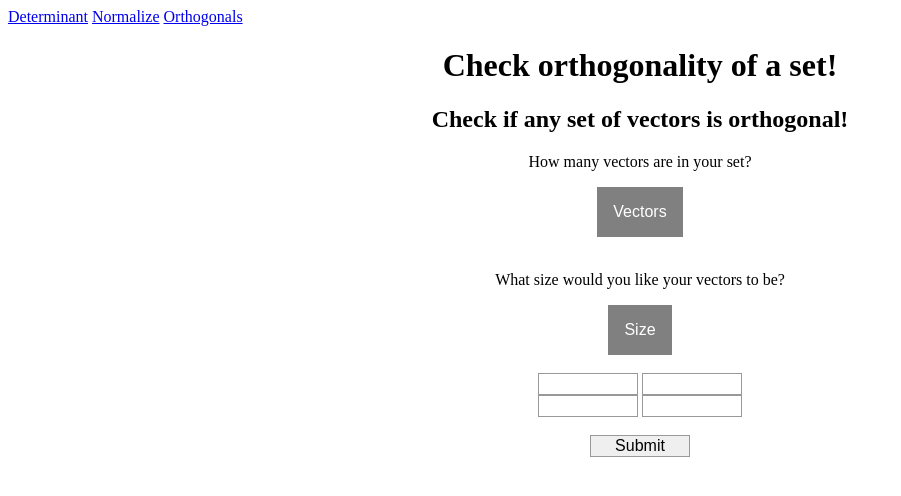
After one commit to caseyjohn47/Determinant, a Flask app: page /orthogonals in a window 1280 px wide. The commit adds this page. Shown: the top 496 px of the page, without its empty margins (0-901 px from the left). Run offline with Flask 2, Linux system fonts and the light colour scheme.

Commit message:
Check orthogonality

```diff
--- a/app/routes.py
+++ b/app/routes.py
@@ -83,10 +83,64 @@ def normalize_set():
             valid = False
     if (valid):
         normal = main.normalize_set(matrix)
-        result = "The determinant is " + str(normal)
+        result = "The normalized set is " + str(normal)
     elif (zero_vector):
         result = "The zero vector can't be normalized"
     else:
         result = "Input was invalid. Please try again."
         valid = False
     return render_template("normalize.html", title='Normalize', size=size, vectors=vectors, matrix=matrix, result=result, valid=valid, normal=normal)
+
+
+    # default orthogonals page
+@app.route('/orthogonals', methods=['GET', 'POST'])
+def orthogonals():
+    size = 2
+    vectors = 2
+    return render_template("orthogonals.html", title='Orthogonals', size=size, vectors=vectors)
+
+
+# resize normalize page
+@app.route('/orthogonals/<int:size>/<int:vectors>', methods=['GET', 'POST'])
+def ortho_size(size, vectors):
+    return render_template("orthogonals.html", title='Orthogonals', size=size, vectors=vectors)
+
+
+# Handle the normalize function
+@app.route('/check-ortho', methods=['GET', 'POST'])
+def check_orthogonal():
+    vectors = int(request.form.get('vectors'))
+    size = int(request.form.get('size'))
+    valid = True
+    zero_vector = False
+    result = ""
+    matrix = [[0 for j in range(size)] for k in range(vectors)]
+    normal = []
+    for x in range(vectors):
+        not_zero_check = False
+        for y in range(size):
+            row = str(y)
+            col = str(x)
+            id = row + "_" + col
+            try:
+                int(request.form.get(id))
+                matrix[x][y] = int(request.form.get(id))
+                if matrix[x][y] != 0:
+                    not_zero_check = True
+            except ValueError:
+                valid = False
+                matrix[x][y] = 0
+        if not not_zero_check:
+            zero_vector = True
+            valid = False
+    if (valid):
+        if (main.is_orthogonal_set(matrix)):
+            result = "The set is orthogonal!"
+        else:
+            result = "The set is not orthogonal!"
+    elif (zero_vector):
+        result = "The zero vector can't be normalized."
+    else:
+        result = "Input was invalid. Please try again."
+        valid = False
+    return render_template("orthogonals.html", title='Orthogonals', size=size, vectors=vectors, matrix=matrix, result=result, valid=valid, normal=normal)
--- a/app/templates/base.html
+++ b/app/templates/base.html
@@ -10,6 +10,7 @@
     <body>
         <a href="{{ url_for('index') }}">Determinant</a>
         <a href="{{ url_for('normalize') }}">Normalize</a>
+        <a href="{{ url_for('orthogonals') }}">Orthogonals</a>
         {% with messages = get_flashed_messages() %}
         {% if messages %}
         <ul>
--- /dev/null
+++ b/app/templates/orthogonals.html
@@ -0,0 +1,60 @@
+{% extends "base.html" %}
+
+{% block content %}
+    <h1>Check orthogonality of a set!</h1>
+    <h2>Check if any set of vectors is orthogonal! </h2>
+
+    <p>How many vectors are in your set?</p>
+    <div class="dropdown">
+        <button class="dropbtn">Vectors</button>
+        <div class="dropdown-content">
+          <a href="{{ url_for('ortho_size', size = size, vectors = 2) }}">1</a>
+          <a href="{{ url_for('ortho_size', size = size, vectors = 2) }}">2</a>
+          <a href="{{ url_for('ortho_size', size = size, vectors = 3) }}">3</a>
+          <a href="{{ url_for('ortho_size', size = size, vectors = 4) }}">4</a>
+          <a href="{{ url_for('ortho_size', size = size, vectors = 5) }}">5</a>
+          <a href="{{ url_for('ortho_size', size = size, vectors = 6) }}">6</a>
+          <a href="{{ url_for('ortho_size', size = size, vectors = 7) }}">7</a>
+          <a href="{{ url_for('ortho_size', size = size, vectors = 8) }}">8</a>
+          <a href="{{ url_for('ortho_size', size = size, vectors = 9) }}">9</a>
+        </div>
+    </div>
+    <br><br>
+
+    <p>What size would you like your vectors to be?</p>
+    <div class="dropdown">
+        <button class="dropbtn">Size</button>
+        <div class="dropdown-content">
+          <a href="{{ url_for('ortho_size', size = 2, vectors = vectors) }}">2</a>
+          <a href="{{ url_for('ortho_size', size = 3, vectors = vectors) }}">3</a>
+          <a href="{{ url_for('ortho_size', size = 4, vectors = vectors) }}">4</a>
+          <a href="{{ url_for('ortho_size', size = 5, vectors = vectors) }}">5</a>
+          <a href="{{ url_for('ortho_size', size = 6, vectors = vectors) }}">6</a>
+          <a href="{{ url_for('ortho_size', size = 7, vectors = vectors) }}">7</a>
+          <a href="{{ url_for('ortho_size', size = 8, vectors = vectors) }}">8</a>
+          <a href="{{ url_for('ortho_size', size = 9, vectors = vectors) }}">9</a>
+        </div>
+    </div>
+    <br><br>
+
+    <form action="/check-ortho" method="post">
+        {% for row in range(size) %}
+            {% for col in range(vectors) %}
+                {% if matrix %}
+                    <input type="text" id="{{ row }}_{{ col }}" name="{{ row }}_{{ col }}", value="{{ matrix[col][row] }}" >
+                {% else %}
+                    <input type="text" id="{{ row }}_{{ col }}" name="{{ row }}_{{ col }}" >
+                {% endif %}
+            {% endfor %}
+            <br>
+        {% endfor %}
+        <input name='vectors' type='hidden' value='{{vectors}}'>
+        <input name='size' type='hidden' value='{{size}}'>
+        <br>
+        <input type="submit" value="Submit">
+    </form>
+    {% if valid %}
+        <h2>Result: {{ result }}</h2>
+    {% endif %}
+
+{% endblock %}
```
